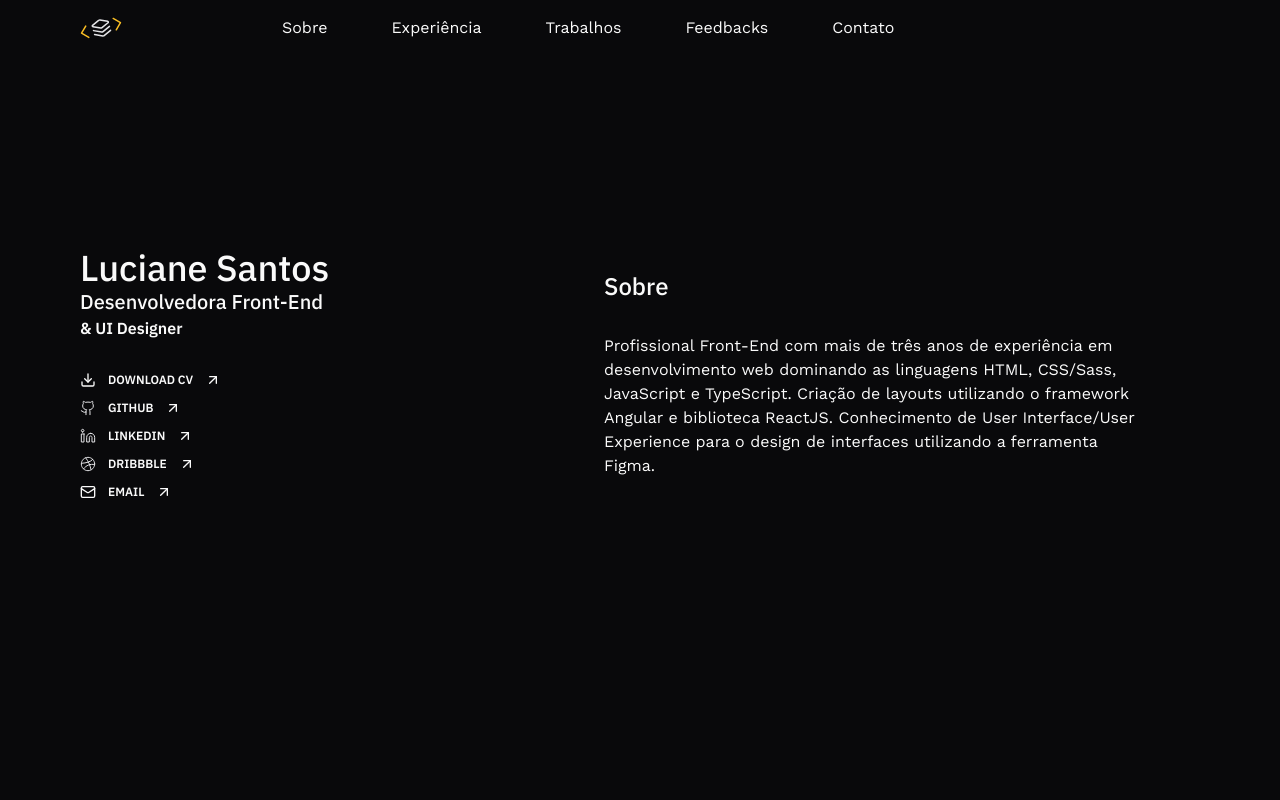
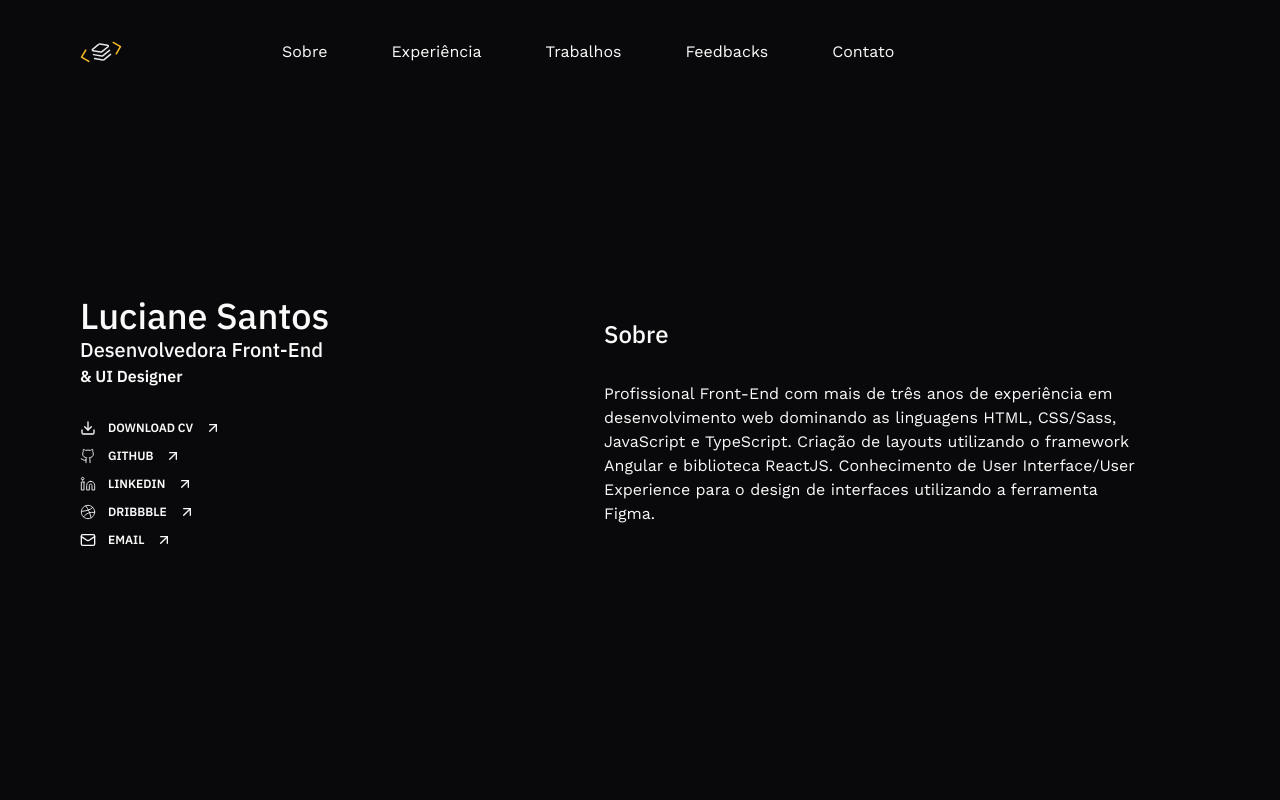
Before and after one commit to lucianesantcs/lucianesantcs.github.io, a React (Vite) app: page / in a window 1280 px wide. Shown: the top 800 px of the page. Built offline with nearby package versions, Linux system fonts and the light colour scheme.

Commit message:
feat: melhoria nos espaçamentos; adicionado padding header e footer

```diff
--- a/src/App.tsx
+++ b/src/App.tsx
@@ -11,7 +11,7 @@ function App() {
   return (
     <>
       <Header className="mb-28" />
-      <main className="container max-w-144 mx-auto flex flex-col gap-28 min-h-dvh px-3 md:px-10 lg:px-20">
+      <main className="container max-w-144 mx-auto flex flex-col gap-14 min-h-dvh px-3 md:px-10 lg:px-20">
         <Sobre className="py-20 items-center" />
         <Experiencia className="py-20" />
         <Trabalhos className="py-20" />
--- a/src/components/layouts/Footer/Footer.tsx
+++ b/src/components/layouts/Footer/Footer.tsx
@@ -5,7 +5,7 @@ import { socialIcons } from "@/shared/constants";
 
 const Footer = () => {
   return (
-    <footer className="max-w-144 mx-auto flex w-full justify-between px-3 py-4 md:px-10 lg:px-20 md:gap-28 lg:gap-40 mt-16">
+    <footer className="max-w-144 mx-auto flex w-full justify-between px-3 py-10 md:px-10 lg:px-20 md:gap-28 lg:gap-40 mt-16">
       <div className="flex gap-3">
         {socialIcons.map((socialIcon) => (
           <SocialIcons
--- a/src/components/layouts/Header/Header.tsx
+++ b/src/components/layouts/Header/Header.tsx
@@ -6,7 +6,7 @@ const Header = ({ className }: { className?: string }) => {
   return (
     <header
       className={twMerge(
-        "max-w-144 mx-auto flex justify-between md:justify-start px-3 py-4 md:px-10 lg:px-20 md:gap-28 lg:gap-40",
+        "max-w-144 mx-auto flex justify-between md:justify-start px-3 py-10 md:px-10 lg:px-20 md:gap-28 lg:gap-40",
         className
       )}
     >
```
